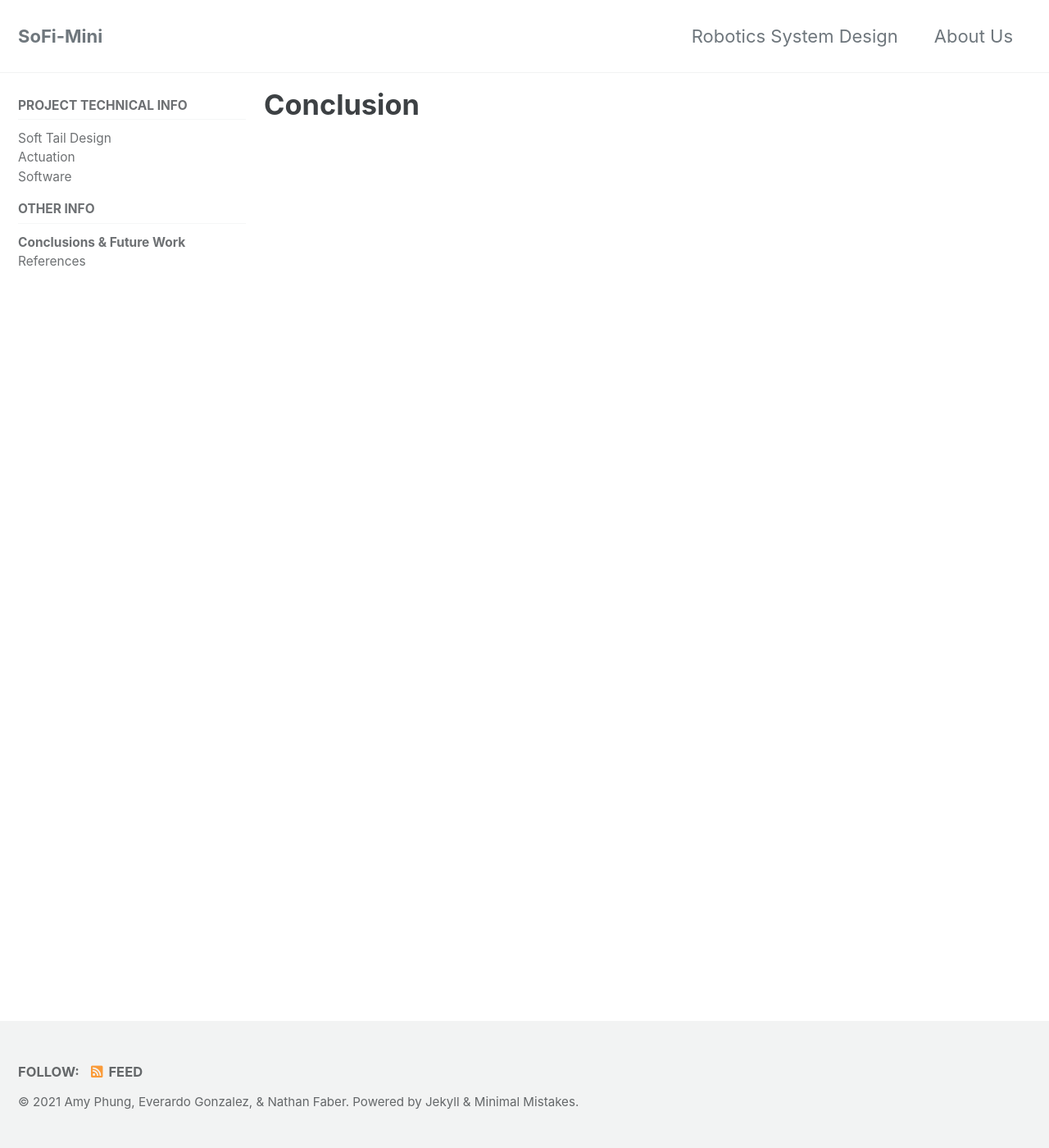
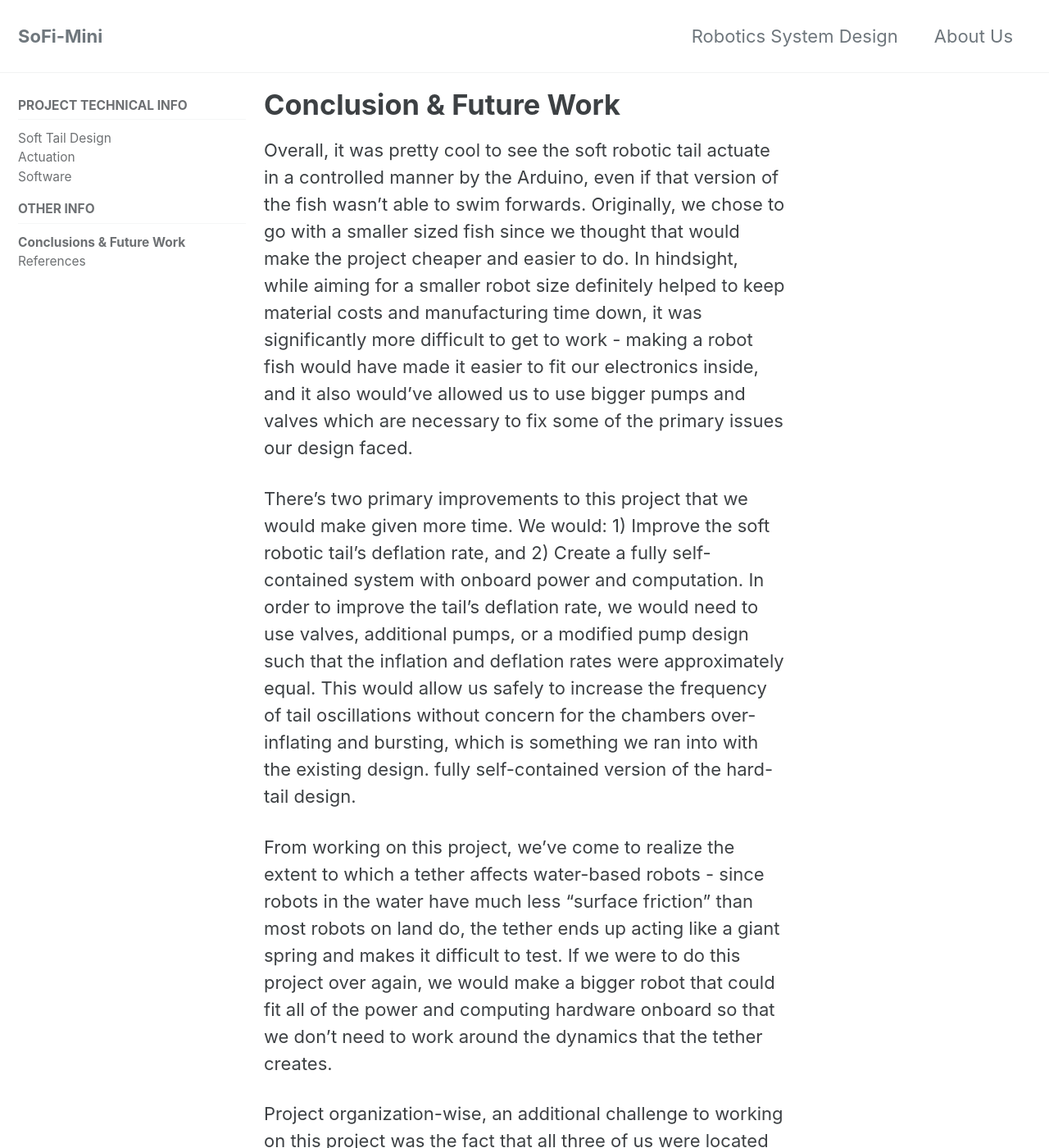
Before and after one commit to AmyPhung/robo_fish, a Jekyll site: the page built from _pages/conclusion.md, in a window 1280 px wide and 1400 px high. Shown: the whole window at 82% size. Built offline with Jekyll 4.4.1, drawn with Linux system fonts in a browser that asks for light colours; cached includes are drawn as plain includes; some of the changed text lies outside the part shown.

Commit message:
Update conclusion page

```diff
--- a/_pages/conclusion.md
+++ b/_pages/conclusion.md
@@ -1,7 +1,15 @@
 ---
-title: "Conclusion"
+title: "Conclusion & Future Work"
 permalink: /conclusion/
 layout: posts
 sidebar:
   nav: "docs"
 ---
+
+Overall, it was pretty cool to see the soft robotic tail actuate in a controlled manner by the Arduino, even if that version of the fish wasn't able to swim forwards. Originally, we chose to go with a smaller sized fish since we thought that would make the project cheaper and easier to do. In hindsight, while aiming for a smaller robot size definitely helped to keep material costs and manufacturing time down, it was significantly more difficult to get to work - making a robot fish would have made it easier to fit our electronics inside, and it also would've allowed us to use bigger pumps and valves which are necessary to fix some of the primary issues our design faced.
+
+There's two primary improvements to this project that we would make given more time. We would: 1) Improve the soft robotic tail's deflation rate, and 2) Create a fully self-contained system with onboard power and computation. In order to improve the tail's deflation rate, we would need to use valves, additional pumps, or a modified pump design such that the inflation and deflation rates were approximately equal. This would allow us safely to increase the frequency of tail oscillations without concern for the chambers over-inflating and bursting, which is something we ran into with the existing design.   fully self-contained version of the hard-tail design.
+
+From working on this project, we've come to realize the extent to which a tether affects water-based robots - since robots in the water have much less "surface friction" than most robots on land do, the tether ends up acting like a giant spring and makes it difficult to test. If we were to do this project over again, we would make a bigger robot that could fit all of the power and computing hardware onboard so that we don't need to work around the dynamics that the tether creates.
+
+Project organization-wise, an additional challenge to working on this project was the fact that all three of us were located across the US (one of us was in California, one was in Texas, and one was in Massachusetts). There was a fair bit of time spent on fabrication that we normally wouldn't have needed to spend since we each needed to re-create hardware systems individually. Despite being far from each other, we were able to collaborate by sharing 3D printable designs and code which ultimately worked out pretty well.
```
